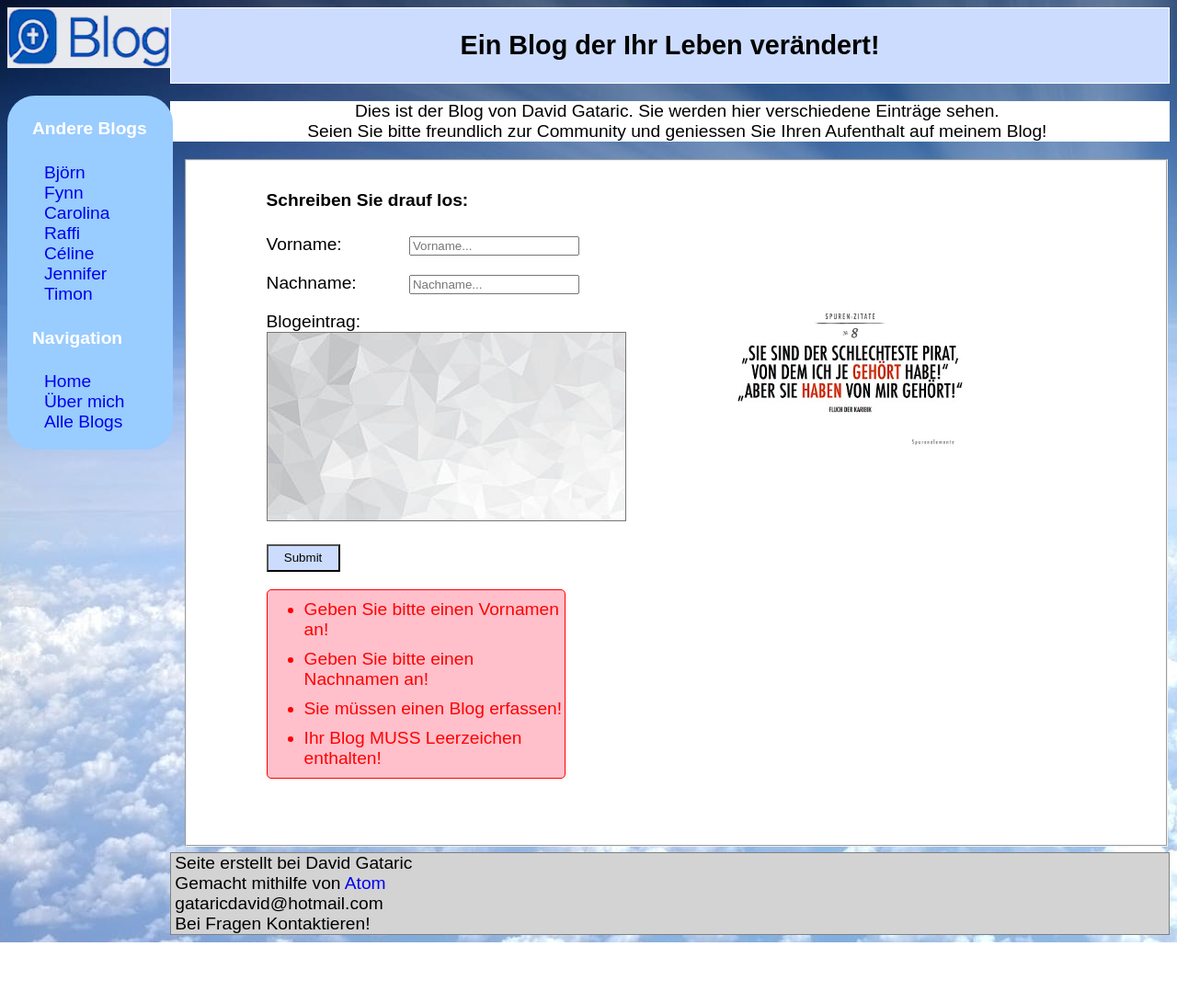
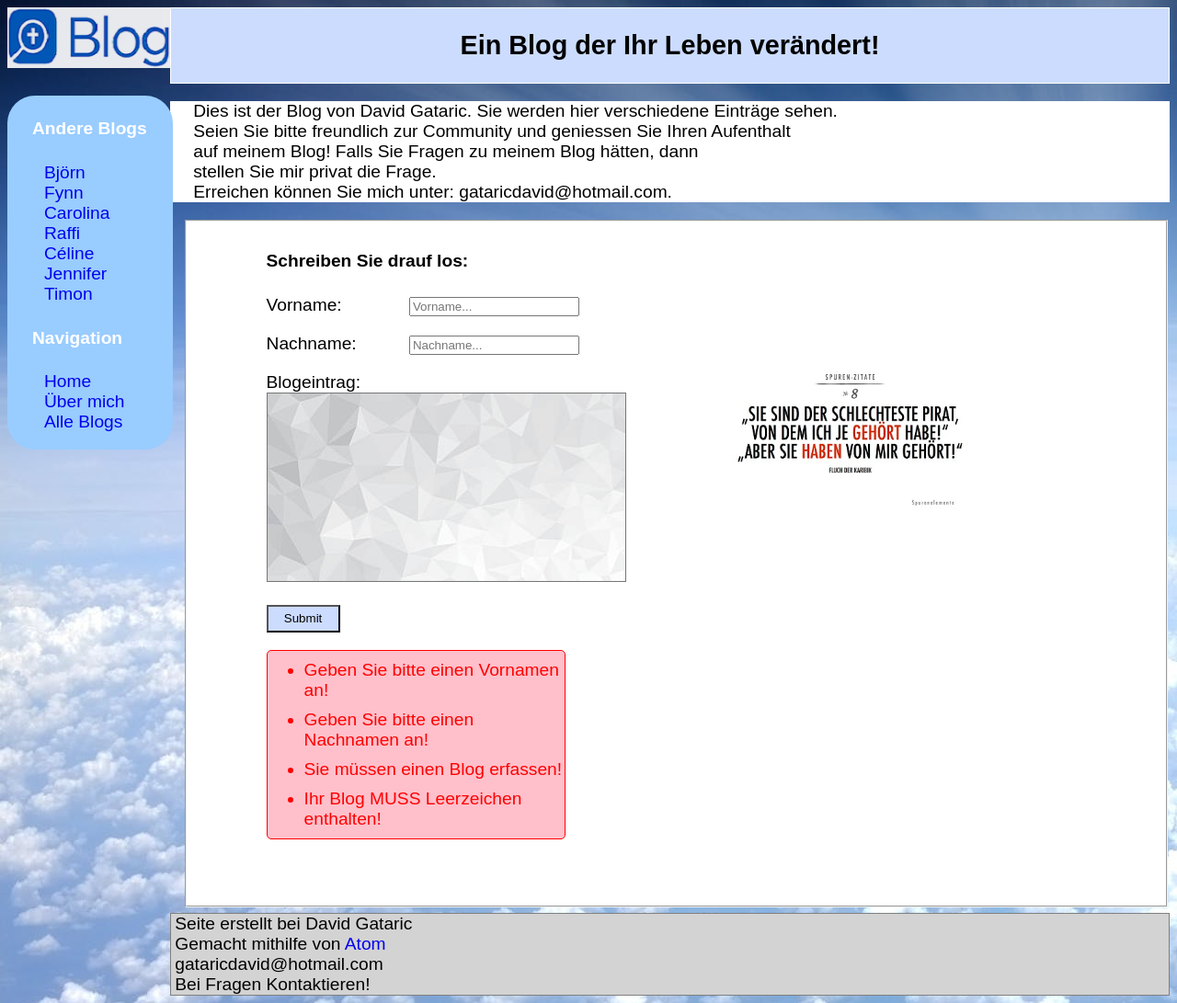
Before and after one commit to D15G/blog, a PHP site: page / in a window 1280 px wide. Shown: the whole page at 92% size. Before the commit the page ends 1025 px from the top, so only its background shows below. Run offline with PHP 8.4, Linux system fonts and the light colour scheme; data that the repository does not hold is empty.

Commit message:
Design Changes

```diff
--- a/css/blogs.css
+++ b/css/blogs.css
@@ -1,5 +1,5 @@
 main {
-  border-radius: 70px;
+  border-radius: 30px;
   background-color: white;
   margin-left: 14%;
   margin-top: 1%;
--- a/css/index.css
+++ b/css/index.css
@@ -16,12 +16,25 @@ body {
 }
 
 #info {
+  margin-bottom: 0.5%;
   border-color: white;
   background-color:white;
-  text-align: center;
   margin-left: 14%;
+  padding-left: 2%;
+  margin-top:0px;
 }
 
+#info1 {
+  margin-bottom: 0.5%;
+  background-image: url("../images/giphy.gif");
+  background-position: center;
+  background-repeat: no-repeat;
+  background-color:white;
+  margin-left: 14%;0
+  padding-bottom: 30%;
+  padding-left: 2%;
+  margin-top:0px;
+}
 
 fieldset {
   background-color: white;
@@ -83,6 +96,8 @@ textarea {
 
 textarea:focus {
   outline:none;
+  border-width: medium;
+  border-style:solid;
   border-color: lightgreen;
 }
 
@@ -177,6 +192,10 @@ footer #footer1 {
   background-image: url("../images/button.gif");
 }
 
-.name:hover {
+.name:focus {
+  outline:none;
+  border-width: medium;
+  border-style:solid;
   border-color: lightgreen;
+  background-color: #99ccff;
 }
--- a/index.php
+++ b/index.php
@@ -11,7 +11,6 @@
 </head>
 <body>
 
-  <form action="index.php" method="post">
 
     <div class="logo">
       <img src="images/Logos-Blog2.png" alt="Bloglogo">
@@ -64,6 +63,5 @@
     Bei Fragen Kontaktieren!
   </p>
 </footer>
-</form>
 </body>
 </html>
--- a/views/blogs.view.php
+++ b/views/blogs.view.php
@@ -13,7 +13,7 @@
          echo 'Erstelldatum: '. $x["erstelldatum"] . '<br />';
          echo 'Erstellzeit: '. $x["erstellzeit"] . '<br />';
          echo 'Blogeintrag: ' . '<br />' . $x["blogeintrag"] . '<br />' . '<br />';
-         echo '<form action="blogs.php" method="post">';
+         echo '<form action="index.php?page=blogs" method="post">';
          echo '<br />' . '<button class="btn-1" name="horrible" type="submit">Horrible</button> <button class="btn-2" name="meh" type="submit">Meh</button> <button class="btn-3" name="medium" type="submit">Medium</button> <button class="btn-4" name="good" type="submit">Good</button> <button class="btn-5" name="godlike" type="submit">Godlike</button>'. '<br />';
          echo '<input name = "id" type="hidden" value="'. $x["id"] . '" />' . '<br />';
          if($x["anzahl_bewertungen"] > 0) {
--- a/views/home.view.php
+++ b/views/home.view.php
@@ -2,10 +2,17 @@
 
 <div id="info">
   <p>Dies ist der Blog von David Gataric. Sie werden hier verschiedene Einträge sehen.<br>
-    Seien Sie bitte freundlich zur Community und geniessen Sie Ihren Aufenthalt auf meinem Blog!
+    Seien Sie bitte freundlich zur Community und geniessen Sie Ihren Aufenthalt<br> auf meinem Blog!
+    Falls Sie Fragen zu meinem Blog hätten, dann<br> stellen Sie mir privat die Frage.<br>
+    Erreichen können Sie mich unter: gataricdavid@hotmail.com.
+  </p>
+</div>
+<div id="info1">
+  <p>
   </p>
 </div>
 <fieldset>
+<form action="index.php" method="post">
 <div id="blog">
   <h4>Schreiben Sie drauf los:</h4>
   <div class="picture">
@@ -25,6 +32,7 @@
   </p>
   <p><input class="btn-primary" type="submit" value="Submit"><br></p>
 </div>
+</form>
   <?php
     if ($vorname == '') {
       array_push($errors, "Geben Sie bitte einen Vornamen an!");
```
Also changed, not shown: test.php (added, +14 -0 lines), images/giphy.gif (renamed from images/loading.gif), images/giphy.gif.jpg (added), 1 other file.
